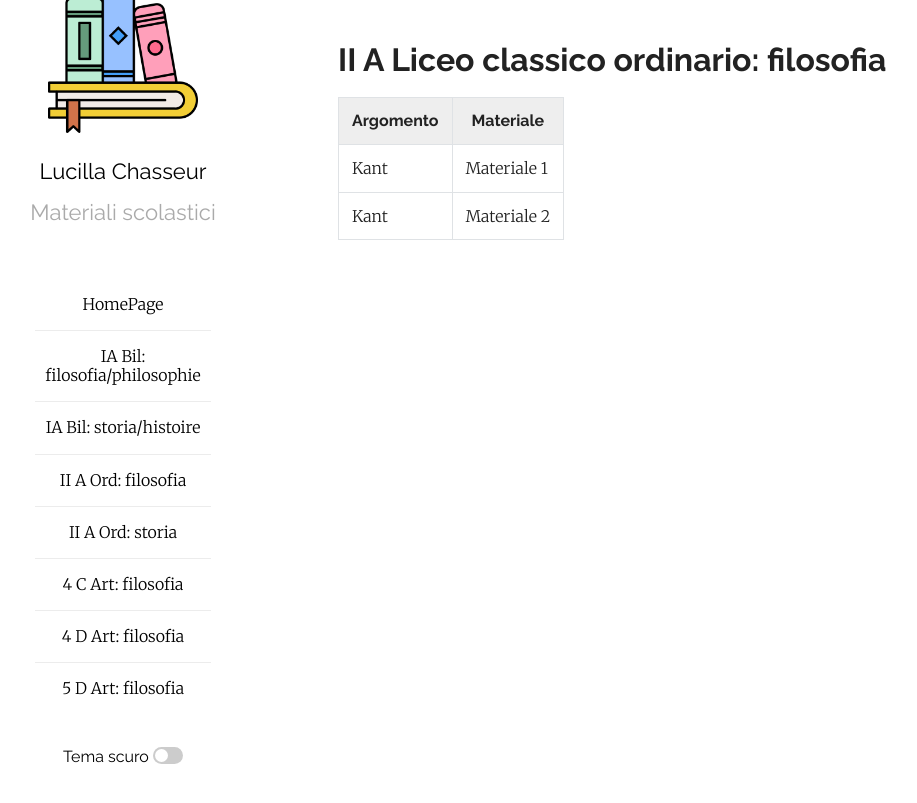
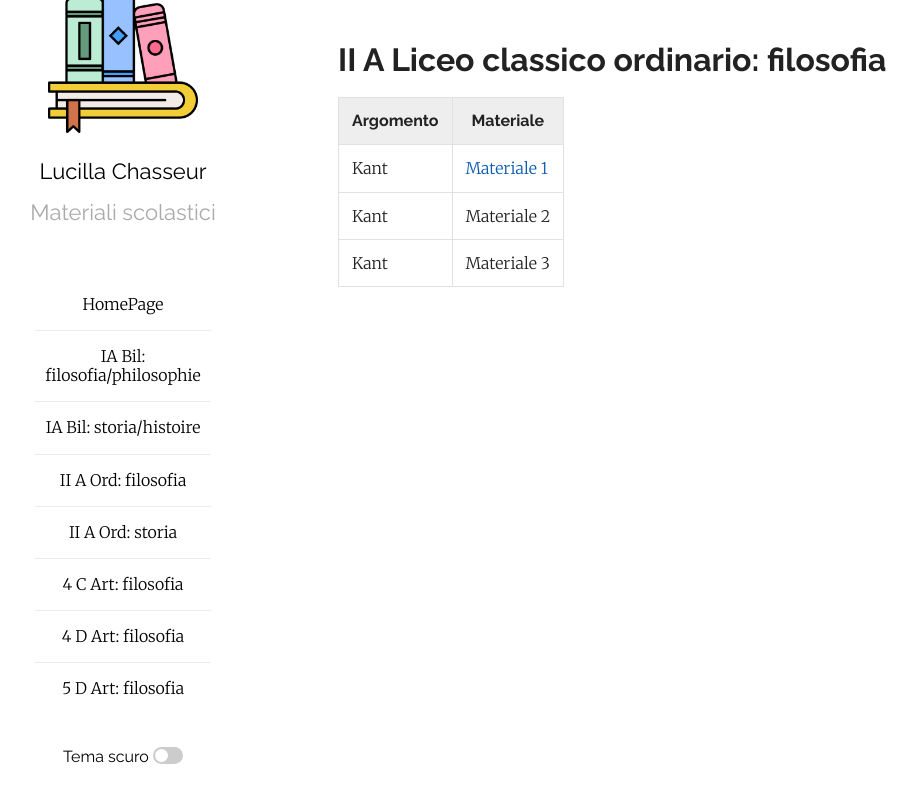
Before and after one commit to efemeridi/efemeridi.github.io, a Jekyll site: the page built from 2a_ord_filosofia.md, in a window 1280 px wide. Shown: the top 803 px of the page, without its empty margins (62-979 px from the left). Built offline with Jekyll 4.4.1, drawn with Linux system fonts in a browser that asks for light colours; our own code applies the rules of GitHub Pages for plain Markdown files.

Commit message:
Aggiunto mat 3

```diff
--- a/2a_ord_filosofia.md
+++ b/2a_ord_filosofia.md
@@ -5,5 +5,6 @@ layout: page
 
 | Argomento | Materiale   |
 |-----------|-------------|
-| Kant      | Materiale 1 |
+| Kant      | [Materiale 1](/materiali/kant_mat1.pdf) |
 | Kant      | Materiale 2 |
+| Kant      | Materiale 3 |
```
